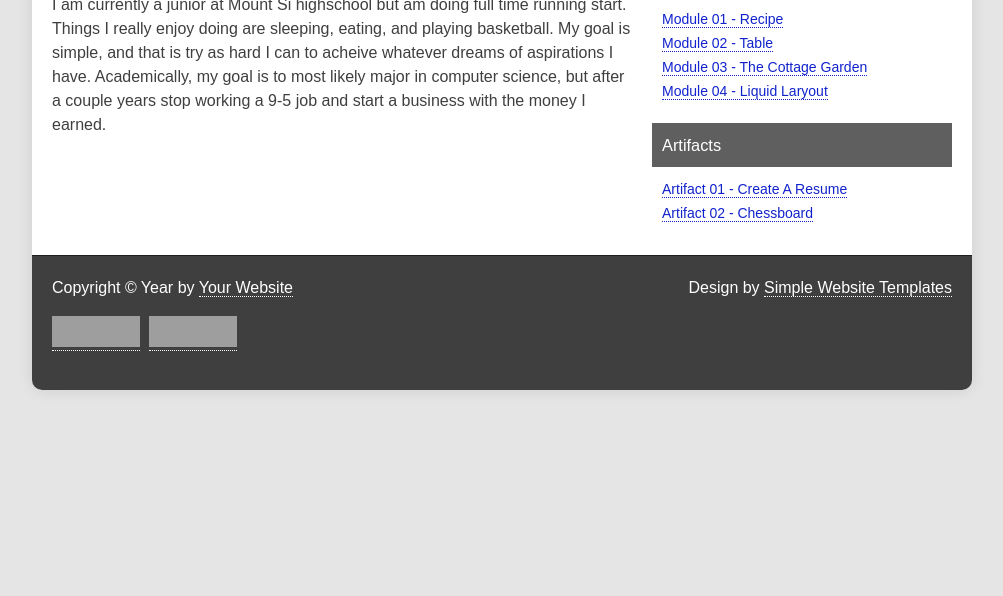
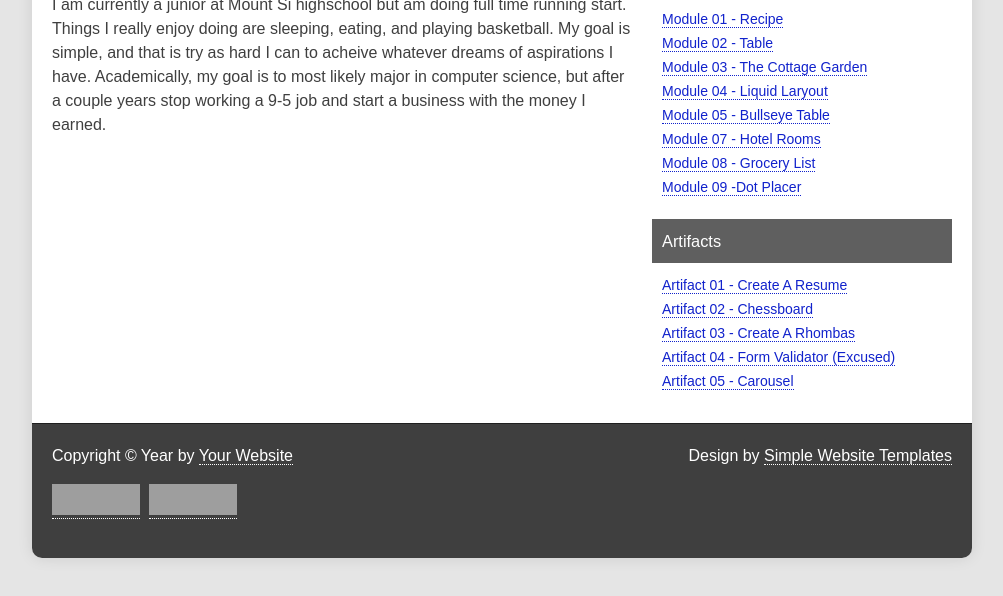
Before and after one commit to mahadshakil13/aboutme, a plain HTML site: page index.html in a window 1280 px wide. Shown: the part 348-944 px from the top of the page, without its empty margins (138-1141 px from the left). Before the commit the page ends 800 px from the top, so only its background shows below. Drawn offline with Linux system fonts and the light colour scheme; grey boxes are pictures that could not be loaded.

Commit message:
Update index.html

```diff
--- a/index.html
+++ b/index.html
@@ -41,6 +41,10 @@ in computer science, but after a couple years stop working a 9-5 job and start a
 I earned.
 
 </p>
+    <audio constrols>
+           <source src = "https://www.youtube.com/watch?v=PMivT7MJ41M">
+
+    </audio>
 </div>
 
 <div id="menu">
@@ -51,12 +55,21 @@ I earned.
 <li><a href="https://mahadshakil13.github.io/HTMLTableNew1/" target="_blank">Module 02 - Table</a></li>
 <li><a href="https://mahadshakil13.github.io/Module03/" target="_blank">Module 03 - The Cottage Garden</a></li>
 <li><a href="https://mahadshakil13.github.io/liquidlayout/" target="_blank">Module 04 - Liquid Laryout</a></li>
+<li><a href="https://mahadshakil13.github.io/multable2/" target="_blank">Module 05 - Bullseye Table</a></li>
+<li><a href="https://mahadshakil13.github.io/MO7_assignment/" target="_blank">Module 07 - Hotel Rooms</a></li>
+<li><a href="https://mahadshakil13.github.io/module8Assignment/" target="_blank">Module 08 - Grocery List</a></li>
+<li><a href="https://mahadshakil13.github.io/dotassignment/" target="_blank">Module 09 -Dot Placer</a></li>
+
+
 </ul>
 
 <h3>Artifacts</h3>
 <ul>
 <li><a href="https://mahadshakil13.github.io/article1Resume/" target="_blank">Artifact 01 - Create A Resume</a></li>
 <li><a href="https://mahadshakil13.github.io/chessboard/" target="_blank">Artifact 02 - Chessboard</a></li>
+<li><a href="https://mahadshakil13.github.io/rhombas/" target="_blank">Artifact 03 - Create A Rhombas</a></li>
+<li><a href="https://mahadshakil13.github.io/homepage/" target="_blank">Artifact 04 - Form Validator (Excused) </a></li>
+<li><a href="https://mahadshakil13.github.io/slideshowFinal/ target="_blank">Artifact 05 - Carousel</a></li>
 </ul>
 
 </div>
```
